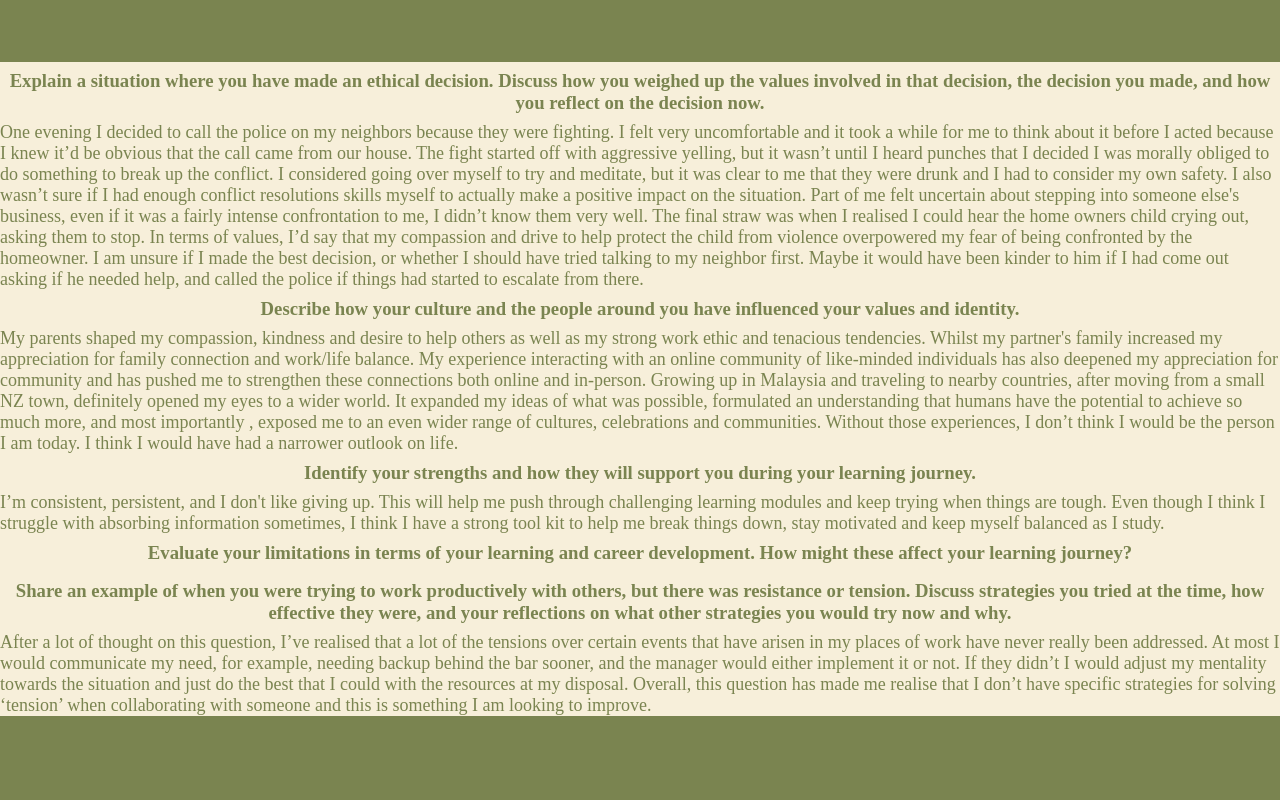
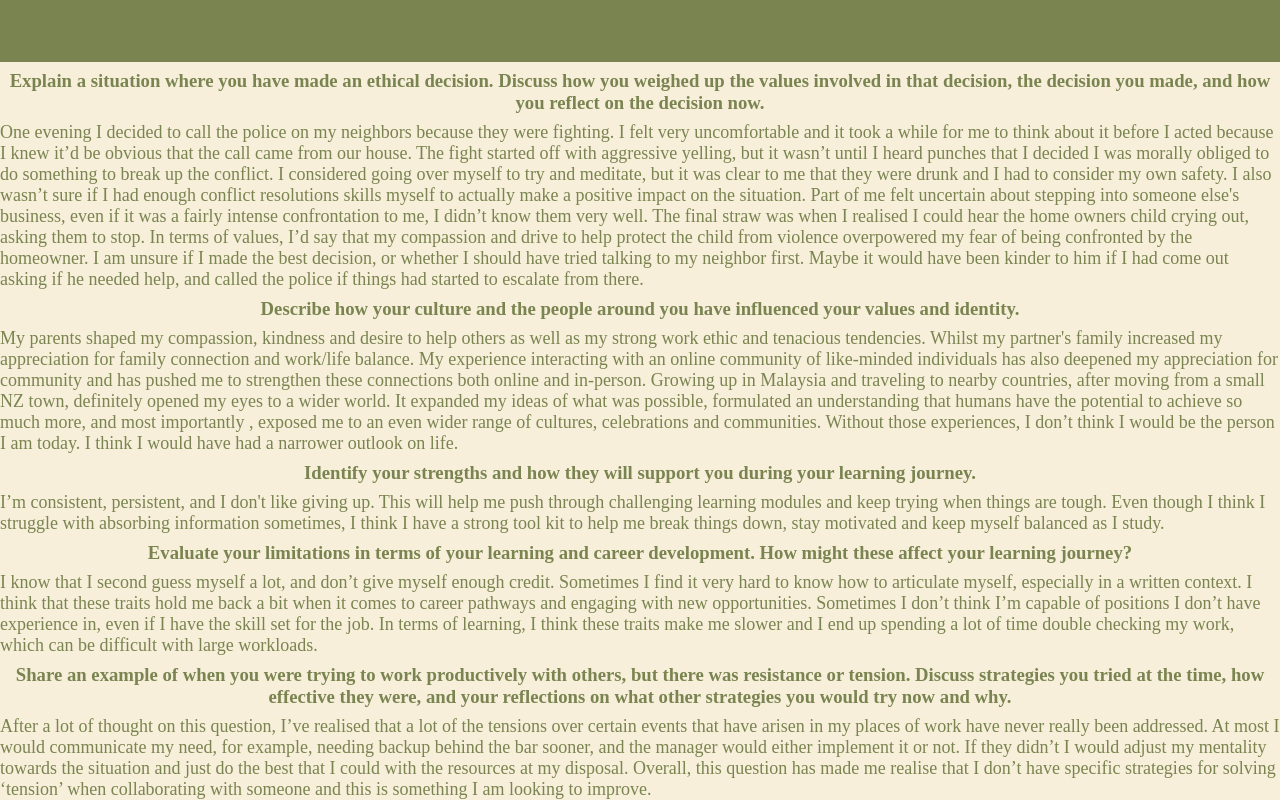
Before and after one commit to Ariana-Andrews/Ariana-Andrews.github.io, a plain HTML site: page blog/identify-values.html in a window 1280 px wide. Shown: the part 438-1238 px from the top of the page. Before the commit the page ends 1154 px from the top, so only its background shows below. Drawn offline with Linux system fonts and the light colour scheme.

Commit message:
update reflections post

```diff
--- a/blog/identify-values.html
+++ b/blog/identify-values.html
@@ -89,7 +89,17 @@
         Evaluate your limitations in terms of your learning and career
         development. How might these affect your learning journey?
       </h3>
-      <p></p>
+      <p>
+        I know that I second guess myself a lot, and don’t give myself enough
+        credit. Sometimes I find it very hard to know how to articulate myself,
+        especially in a written context. I think that these traits hold me back
+        a bit when it comes to career pathways and engaging with new
+        opportunities. Sometimes I don’t think I’m capable of positions I don’t
+        have experience in, even if I have the skill set for the job. In terms
+        of learning, I think these traits make me slower and I end up spending a
+        lot of time double checking my work, which can be difficult with large
+        workloads.
+      </p>
     </div>
     <div>
       <h3>
```
